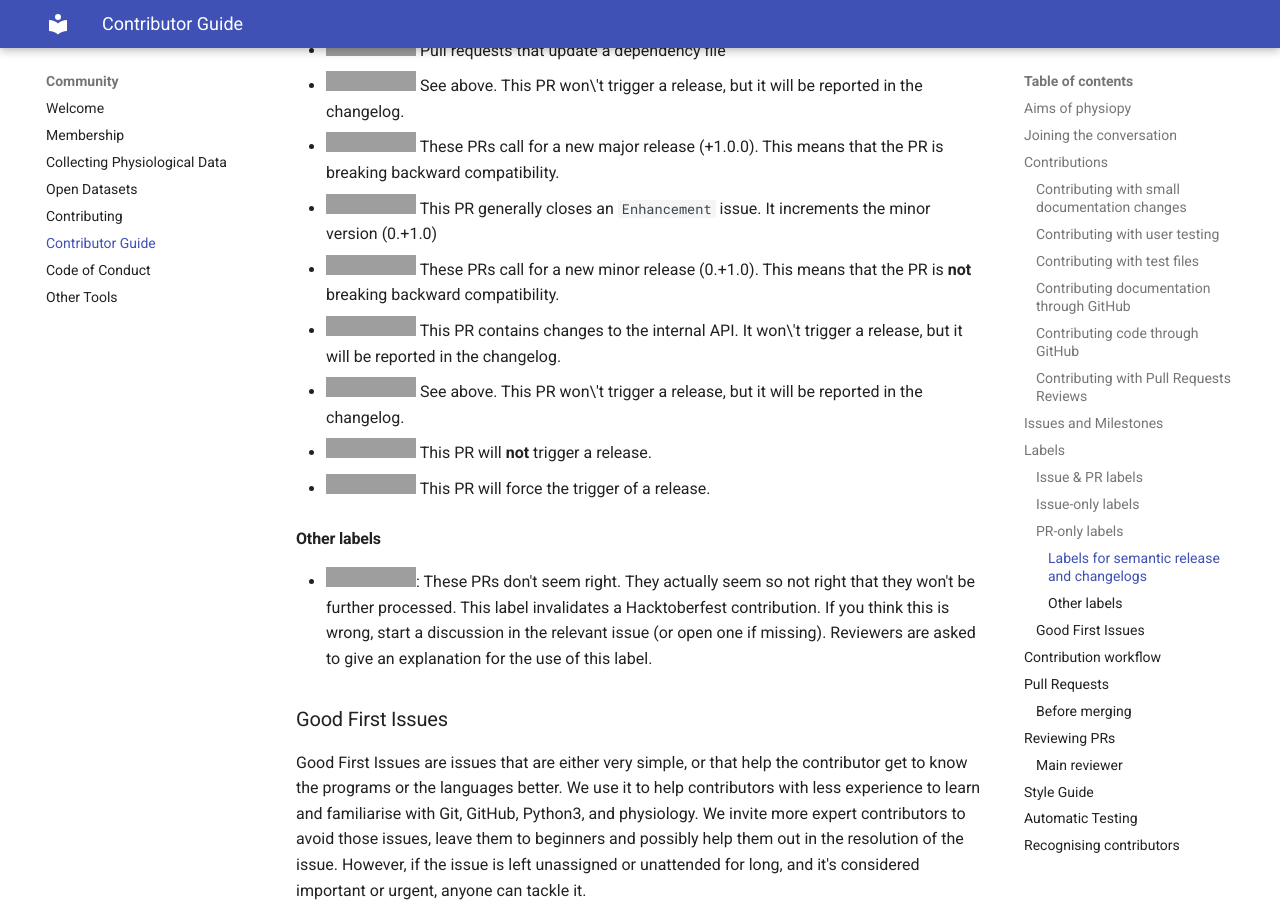
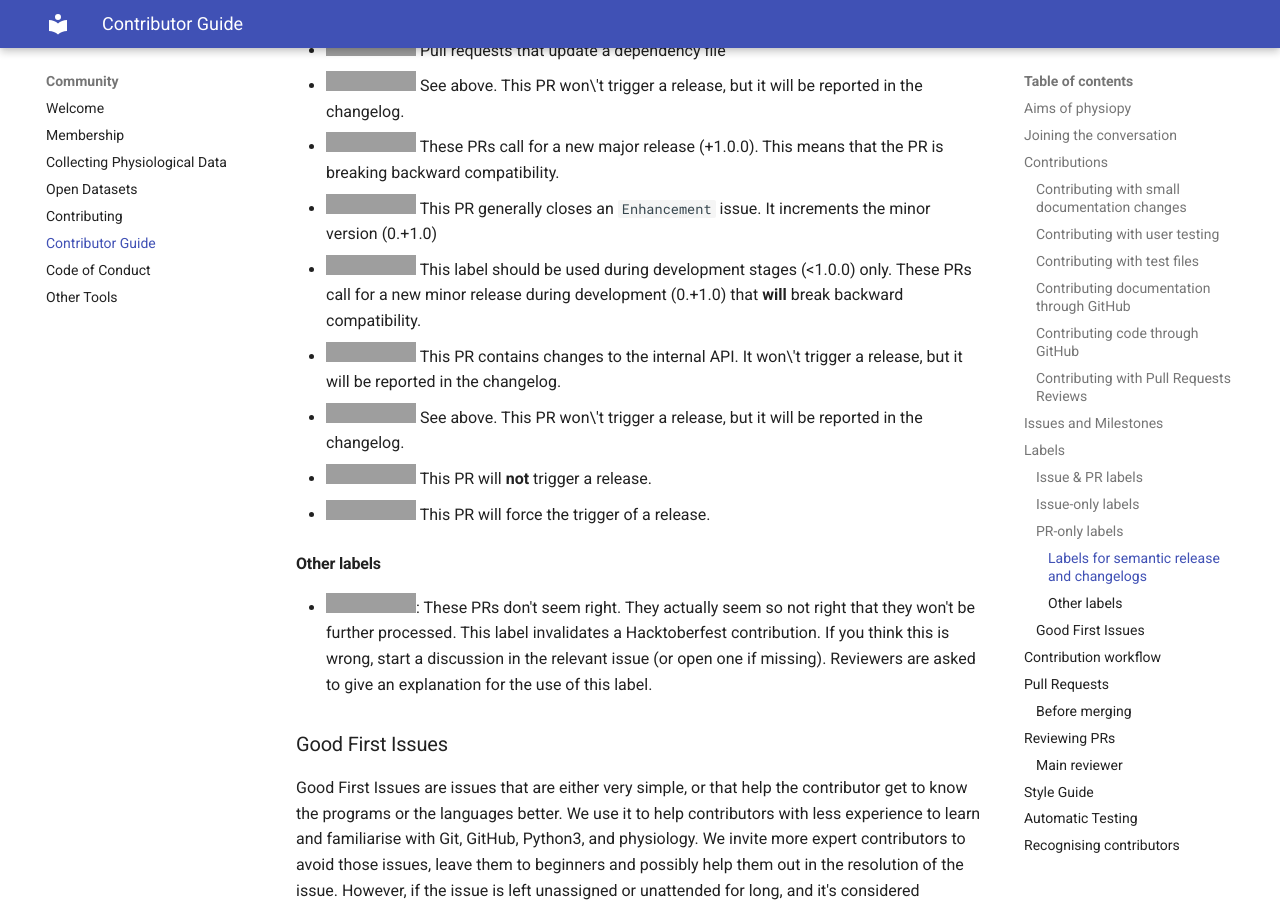
Before and after one commit to physiopy/physiopy.github.io, an MkDocs documentation site: the page built from docs/community/contributor-guide.md, in a window 1280 px wide and 900 px high, scrolled down 4631 px, cut to the strip 0-900 px from the top of the window. Built offline with MkDocs 1.6.1 and Material for MkDocs 9.7.7, drawn with Linux system fonts in a browser that asks for light colours; grey boxes are pictures that could not be loaded.

Commit message:
update minormod-breaking in contributor-guide.md
Co-authored-by: Stefano Moia <s.moia@bcbl.eu>

```diff
--- a/docs/community/contributor-guide.md
+++ b/docs/community/contributor-guide.md
@@ -226,7 +226,7 @@ right PR labels**!
 
 - ![Minormod](https://img.shields.io/badge/-Minormod-05246D?style=flat-square&logo=appveyor.svg) This PR generally closes an `Enhancement` issue. It increments the minor version (0.+1.0)
 
-- ![Minormod-breaking](https://img.shields.io/badge/-Minormod&ndash;breaking-05246D?style=flat-square&logo=appveyor.svg) These PRs call for a new minor release (0.+1.0). This means that the PR is  **not** breaking backward compatibility.
+- ![Minormod-breaking](https://img.shields.io/badge/-Minormod&ndash;breaking-05246D?style=flat-square) This label should be used during development stages (<1.0.0) only. These PRs call for a new minor release during development (0.+1.0) that **will** break backward compatibility.
 
 - ![Internal](https://img.shields.io/badge/-Internal-ffffff?style=flat-square&logo=appveyor.svg) This PR contains changes to the internal API. It won\'t
   trigger a release, but it will be reported in the changelog.
```
